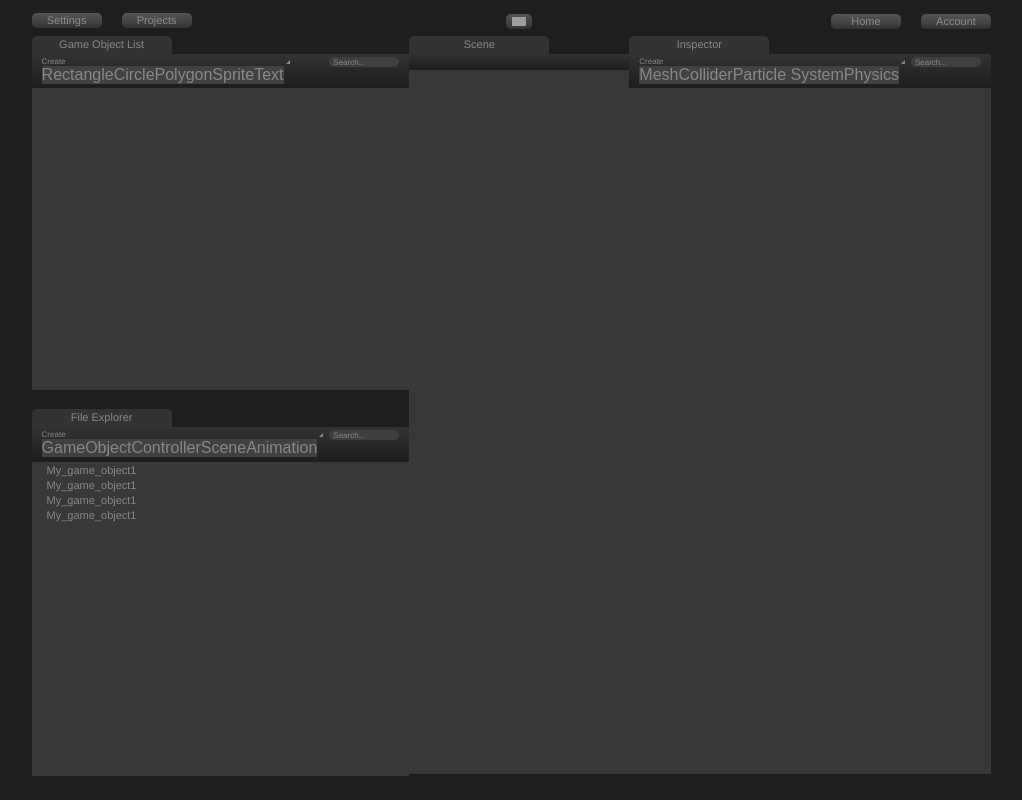
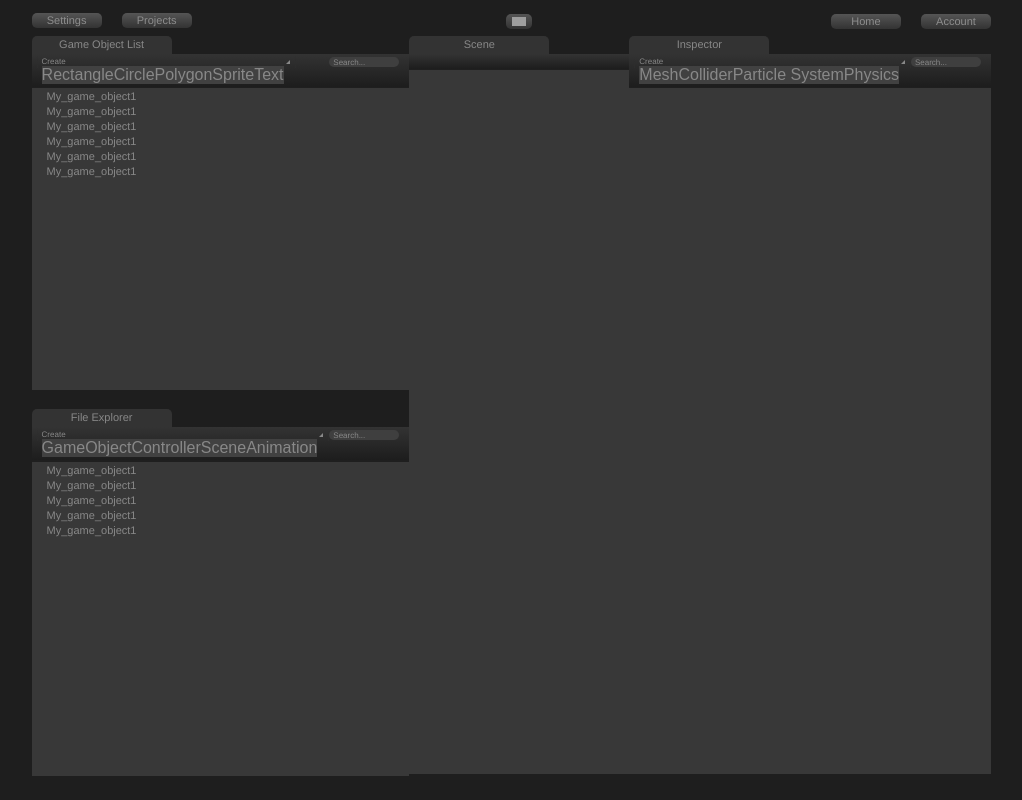
Before and after one commit to CarlosMatheus/PyginWeb, a React app in the folder frontend/: page /editor in a window 1280 px wide. Shown: the whole page, without its empty margins (5-1027 px from the left). Built offline with nearby package versions, Linux system fonts and the light colour scheme; no server answers; grey boxes are pictures that could not be loaded.

Commit message:
Adjust gameobject list

```diff
--- a/frontend/src/components/editor/fileexplorer.css
+++ b/frontend/src/components/editor/fileexplorer.css
@@ -3,7 +3,7 @@
     display: flex;
     flex-direction: column;
     flex-grow: 1;
-    padding-bottom: 55px;
+    padding-bottom: 32px;
     background: rgb(56, 56, 56);
 }
 
@@ -266,10 +266,10 @@
 }
 
 .fileexplorer-list_item_instance-6 {
-    flex-shrink: 0;
+    flex-grow: 1;
+    flex-basis: 0px;
     display: flex;
     flex-direction: column;
-    min-width: 220px;
 }
 
 .fileexplorer-3 {
@@ -277,10 +277,10 @@
 }
 
 .fileexplorer-list_item_instance-8 {
-    flex-shrink: 0;
+    flex-grow: 1;
+    flex-basis: 0px;
     display: flex;
     flex-direction: column;
-    min-width: 220px;
 }
 
 .fileexplorer-4 {
@@ -288,10 +288,10 @@
 }
 
 .fileexplorer-list_item_instance-0 {
-    flex-shrink: 0;
+    flex-grow: 1;
+    flex-basis: 0px;
     display: flex;
     flex-direction: column;
-    min-width: 220px;
 }
 
 .fileexplorer-5 {
@@ -299,10 +299,21 @@
 }
 
 .fileexplorer-list_item_instance-2 {
-    flex-shrink: 0;
+    flex-grow: 1;
+    flex-basis: 0px;
     display: flex;
     flex-direction: column;
-    min-width: 220px;
+}
+
+.fileexplorer-6 {
+    display: flex;
+}
+
+.fileexplorer-list_item_instance-4 {
+    flex-grow: 1;
+    flex-basis: 0px;
+    display: flex;
+    flex-direction: column;
 }
 
 * {
--- a/frontend/src/components/editor/fileexplorer.js
+++ b/frontend/src/components/editor/fileexplorer.js
@@ -113,6 +113,11 @@ function render() {
                 <List_item name={""} />
             </div>
         </div>
+        <div className="fileexplorer-6">
+            <div className="fileexplorer-list_item_instance-4">
+                <List_item name={""} />
+            </div>
+        </div>
     </div>;
 };
 
--- a/frontend/src/components/editor/gameobjectlist.css
+++ b/frontend/src/components/editor/gameobjectlist.css
@@ -3,7 +3,7 @@
     display: flex;
     flex-direction: column;
     flex-grow: 1;
-    padding-bottom: 86px;
+    padding-bottom: 12px;
     background: rgb(56, 56, 56);
 }
 
@@ -348,6 +348,72 @@
     background: rgb(31, 31, 31);
 }
 
+.gameobjectlist-2 {
+    display: flex;
+}
+
+.gameobjectlist-list_item_instance-6 {
+    flex-grow: 1;
+    flex-basis: 0px;
+    display: flex;
+    flex-direction: column;
+}
+
+.gameobjectlist-3 {
+    display: flex;
+}
+
+.gameobjectlist-list_item_instance-9 {
+    flex-grow: 1;
+    flex-basis: 0px;
+    display: flex;
+    flex-direction: column;
+}
+
+.gameobjectlist-4 {
+    display: flex;
+}
+
+.gameobjectlist-list_item_instance-4 {
+    flex-grow: 1;
+    flex-basis: 0px;
+    display: flex;
+    flex-direction: column;
+}
+
+.gameobjectlist-5 {
+    display: flex;
+}
+
+.gameobjectlist-list_item_instance-92 {
+    flex-grow: 1;
+    flex-basis: 0px;
+    display: flex;
+    flex-direction: column;
+}
+
+.gameobjectlist-6 {
+    display: flex;
+}
+
+.gameobjectlist-list_item_instance-7 {
+    flex-grow: 1;
+    flex-basis: 0px;
+    display: flex;
+    flex-direction: column;
+}
+
+.gameobjectlist-7 {
+    display: flex;
+}
+
+.gameobjectlist-list_item_instance-5 {
+    flex-grow: 1;
+    flex-basis: 0px;
+    display: flex;
+    flex-direction: column;
+}
+
 * {
     box-sizing: border-box;
 }
--- a/frontend/src/components/editor/gameobjectlist.js
+++ b/frontend/src/components/editor/gameobjectlist.js
@@ -1,5 +1,6 @@
 // Generated by https://pagedraw.io/pages/9927
 import React from 'react';
+import List_item from './list_item';
 import './gameobjectlist.css';
 import './styles.css'
 
@@ -117,6 +118,36 @@ function render() {
                 </div>
             </div>
         </div>
+        <div className="gameobjectlist-2">
+            <div className="gameobjectlist-list_item_instance-6">
+                <List_item name={""} />
+            </div>
+        </div>
+        <div className="gameobjectlist-3">
+            <div className="gameobjectlist-list_item_instance-9">
+                <List_item name={""} />
+            </div>
+        </div>
+        <div className="gameobjectlist-4">
+            <div className="gameobjectlist-list_item_instance-4">
+                <List_item name={""} />
+            </div>
+        </div>
+        <div className="gameobjectlist-5">
+            <div className="gameobjectlist-list_item_instance-92">
+                <List_item name={""} />
+            </div>
+        </div>
+        <div className="gameobjectlist-6">
+            <div className="gameobjectlist-list_item_instance-7">
+                <List_item name={""} />
+            </div>
+        </div>
+        <div className="gameobjectlist-7">
+            <div className="gameobjectlist-list_item_instance-5">
+                <List_item name={""} />
+            </div>
+        </div>
     </div>;
 };
 
--- a/frontend/src/components/editor/list_item.css
+++ b/frontend/src/components/editor/list_item.css
@@ -3,6 +3,7 @@
     display: flex;
     flex-direction: column;
     flex-grow: 1;
+    cursor: pointer;
     background: rgb(56, 56, 56);
 }
 
--- a/frontend/src/components/editor/list_item.js
+++ b/frontend/src/components/editor/list_item.js
@@ -1,7 +1,7 @@
 // Generated by https://pagedraw.io/pages/9927
 import React from 'react';
 import './list_item.css';
-
+import './list_item_style.css'
 
 function render() {
     return <div className="list_item-list_item-1">
--- /dev/null
+++ b/frontend/src/components/editor/list_item_style.css
@@ -0,0 +1,6 @@
+.list_item-list_item-1:hover {
+    display: flex;
+    flex-direction: column;
+    flex-grow: 1;
+    background-color: #616161;
+}
```
Also changed, not shown: frontend/src/components/editor/zinterface.css (+5 -5 lines).
